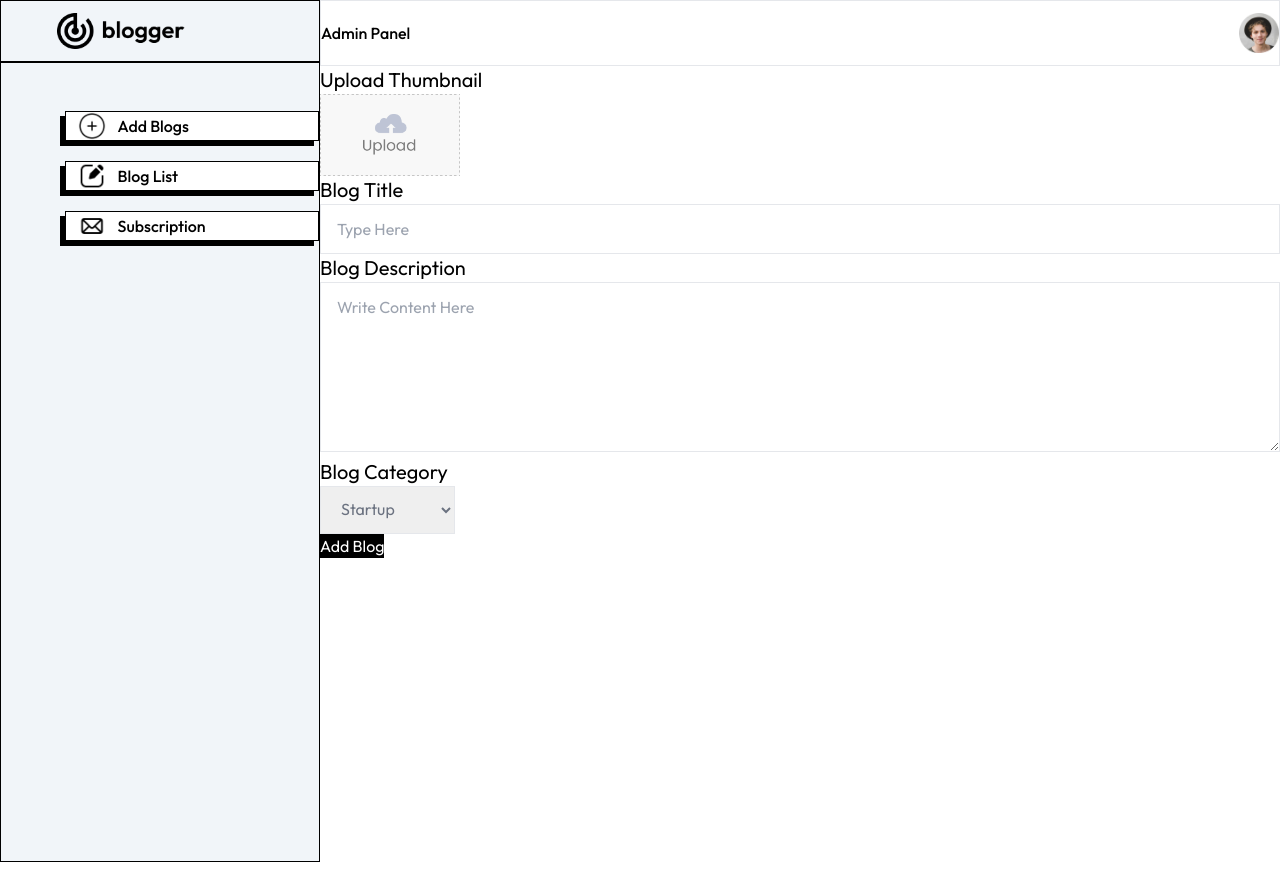
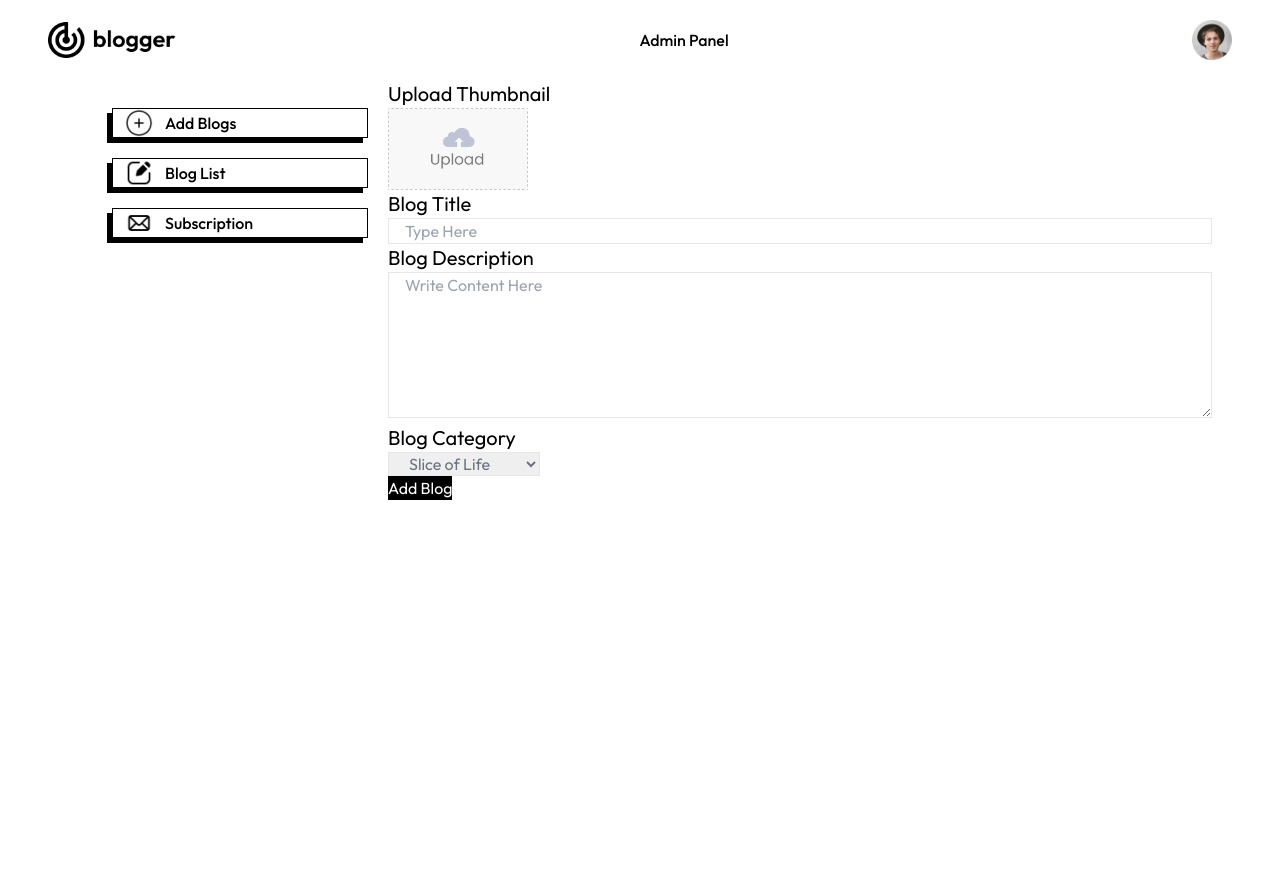
Before and after one commit to edwinsdjah/cuap-cuap, a Next.js app: page /admin/addProduct in a window 1280 px wide. Built offline with nearby package versions, Linux system fonts and the light colour scheme; no server answers.

Commit message:
add styling

```diff
--- a/Components/AdminComponents/Sidebar.jsx
+++ b/Components/AdminComponents/Sidebar.jsx
@@ -5,13 +5,8 @@ import React from 'react';
 
 const Sidebar = () => {
   return (
-    <div className='flex flex-col bg-slate-100'>
-      <div className='px-2 sm:pl-14 py-3 border border-black'>
-        <Link href={'/'}>
-          <Image src={assets.logo} width={128} alt='' />
-        </Link>
-      </div>
-      <div className='w-28 sm:w-80 h-[100vh] relative py-12 border border-black'>
+    <div className='flex flex-col'>
+      <div className='w-28 sm:w-80 h-[100vh] relative py-12 px-10'>
         <div className='w-[50%] sm:w-[80%] absolute right-0'>
           <Link
             href='/admin/addProduct'
--- a/Components/Navbar.jsx
+++ b/Components/Navbar.jsx
@@ -85,7 +85,7 @@ const Navbar = () => {
         {isLoggedIn && (
           <button
             onClick={handleLogout}
-            className='py-1 px-3 border border-black bg-gray-100'
+            className='flex items-center gap-2 font-medium py-1 px-3 sm:py-3 sm:px-6 border border-black shadow-[-7px_7px_0px_#000000]'
           >
             Logout
           </button>
--- a/app/admin/addProduct/page.jsx
+++ b/app/admin/addProduct/page.jsx
@@ -49,7 +49,10 @@ const page = () => {
 
   return (
     <>
-      <form onSubmit={onSubmitHandler} action='pt-5 px-5 sm:pt-12 sm:pl-16'>
+      <form
+        onSubmit={onSubmitHandler}
+        className='py-5 px-5 sm:pt-12 sm:pl-16 w-full'
+      >
         <p className='text-xl'>Upload Thumbnail</p>
         <label htmlFor='image'>
           <Image
@@ -67,7 +70,7 @@ const page = () => {
           hidden
           required
         />
-        <p className='text-xl mt-4'>Blog Title</p>
+        <p className='text-xl mt-6'>Blog Title</p>
         <input
           name='title'
           onChange={onChangeHandler}
@@ -95,9 +98,11 @@ const page = () => {
           value={data.description}
           className='w-40 mt-4 px-4 py-3 border text-gray-500'
         >
-          <option value='Startup'>Startup</option>
+          <option value='Life'>Slice of Life</option>
+          <option value='Sport'>Sport</option>
           <option value='Technology'>Technology</option>
-          <option value='Lifestyle'>Lifestyle</option>
+          <option value='Art'>Music and Art</option>
+          <option value='Cinema'>Cinema</option>
         </select>
         <br />
         <button type='submit' className='mt-8 w-40 h-12 bg-black text-white'>
--- a/app/admin/layout.jsx
+++ b/app/admin/layout.jsx
@@ -1,8 +1,9 @@
-import { assets } from "Assets/assets";
-import Sidebar from "Components/AdminComponents/Sidebar";
-import Image from "next/image";
-import { toast, ToastContainer } from "react-toastify";
-import "react-toastify/dist/ReactToastify.css";
+import { assets } from 'Assets/assets';
+import Sidebar from 'Components/AdminComponents/Sidebar';
+import Image from 'next/image';
+import Link from 'next/link';
+import { toast, ToastContainer } from 'react-toastify';
+import 'react-toastify/dist/ReactToastify.css';
 
 // CARA KERJA ROUTING DI NEXT JS ADALAH LAYOUT SEBAGAI PEMBUNGKUS UTAMA PAGENYA, LALU DI DALAMNYA DI ISI CHILDREN YANG BISA BERUBAH2,
 // PAGE.JSX HANYA SEBAGAI INDEX AGAR ROUTE TERSEBUT BISA DIJALANKAN
@@ -10,15 +11,27 @@ import "react-toastify/dist/ReactToastify.css";
 export default function Layout({ children }) {
   return (
     <>
-      <div className="flex w-full">
-        <ToastContainer theme="dark" />
-        <Sidebar />
-        <div className="flex flex-col w-full">
-          <div className="flex items-center justify-between w-full py-3 max-h-[60px] px-12 border-b border">
-            <h3 className="font-medium">Admin Panel</h3>
-            <Image src={assets.profile_icon} width={40} alt="" />
+      <div className='flex w-full py-5 px-5 md:px-12 lg:px-20'>
+        <ToastContainer theme='dark' />
+        <div className='flex flex-col w-full'>
+          <div className='flex items-center justify-between w-full py-3 max-h-[60px] px-12'>
+            <div className='px-2 sm:pl-14 py-3'>
+              <Link href={'/'}>
+                <Image src={assets.logo} width={128} alt='' />
+              </Link>
+            </div>
+            <h3 className='font-medium'>Admin Panel</h3>
+            <Image
+              src={assets.profile_icon}
+              className='mr-2'
+              width={40}
+              alt=''
+            />
           </div>
-          {children}
+          <div className='flex flex-row w-full bg-slate-100 border-b-stone-950'>
+            <Sidebar />
+            {children}
+          </div>
         </div>
       </div>
     </>
--- a/app/admin/page.jsx
+++ b/app/admin/page.jsx
@@ -1,9 +1,9 @@
-import React from "react";
+import React from 'react';
 
 const page = () => {
   return (
     <div>
-      <p>ini isi file page</p>
+      <p>Welcome, Admin !!</p>
     </div>
   );
 };
--- a/app/globals.css
+++ b/app/globals.css
@@ -6,6 +6,30 @@ html,
 body {
   height: 100%;
   width: 100%;
+}
+
+.mgt-10 {
+  margin-top: 2rem;
+}
+
+.skel-title {
+  height: 40px;
+}
+
+.skel-image {
+  height: 500px;
+}
+
+.skel-author {
+  height: 20px;
+}
+
+.skel-text {
+  height: 20px;
+}
+
+.content-container {
+  max-width: 900px;
 }
 
 .w-full {
```
Also changed, not shown: app/blogs/[id]/page.jsx (+73 -57 lines).
